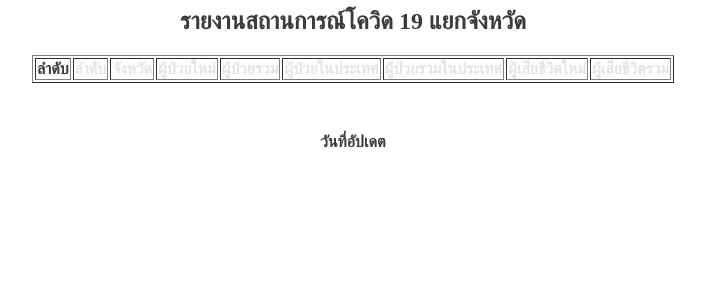
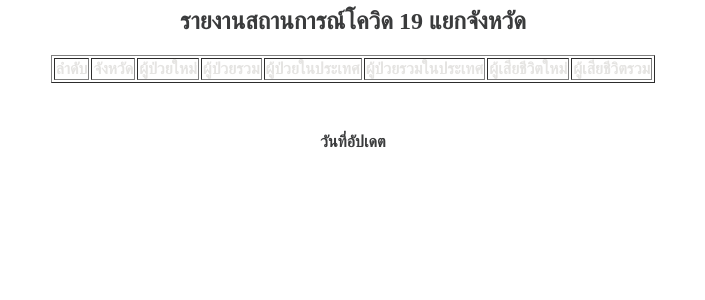
Before and after one commit to aspnjj/phpmsix, a PHP site: page /province.php in a window 1280 px wide. Shown: the top 300 px of the page, without its empty margins (287-992 px from the left). Run offline with PHP 8.4, Linux system fonts and the light colour scheme; data that the repository does not hold is empty.

Commit message:
Update province.php

```diff
--- a/province.php
+++ b/province.php
@@ -6,7 +6,7 @@
   echo "<p><center><font color='#3A3B3C'><h2>รายงานสถานการณ์โควิด 19 แยกจังหวัด</h2></center></p>";
   echo "<body style = 'bg color:#98AFC7'>";
   echo "<p><center><table border='1'>";
-  echo "<tr><td style = 'bg color:#033E3E'><center><font color='3A3B3C'><b>ลำดับ</b></font></center></td>
+  echo "<tr>
         <td style ='bg color:#033E3E'><font color='E5E4E2'><b>ลำดับ</b></font></center></td>
         <td style ='bg color:#033E3E'><font color='E5E4E2'><b>จังหวัด</b></font></center></td>
         <td style ='bg color:#033E3E'><font color='E5E4E2'><b>ผู้ป่วยใหม่</b></font></center></td>
```
